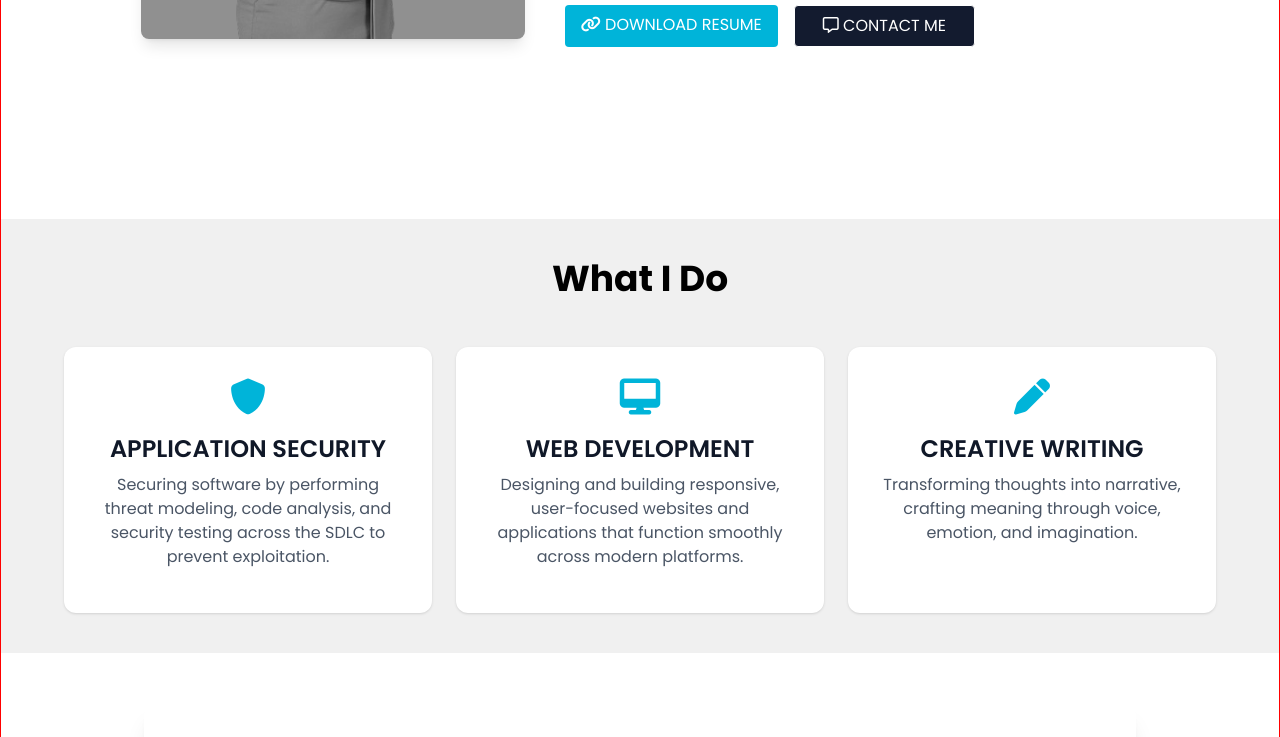
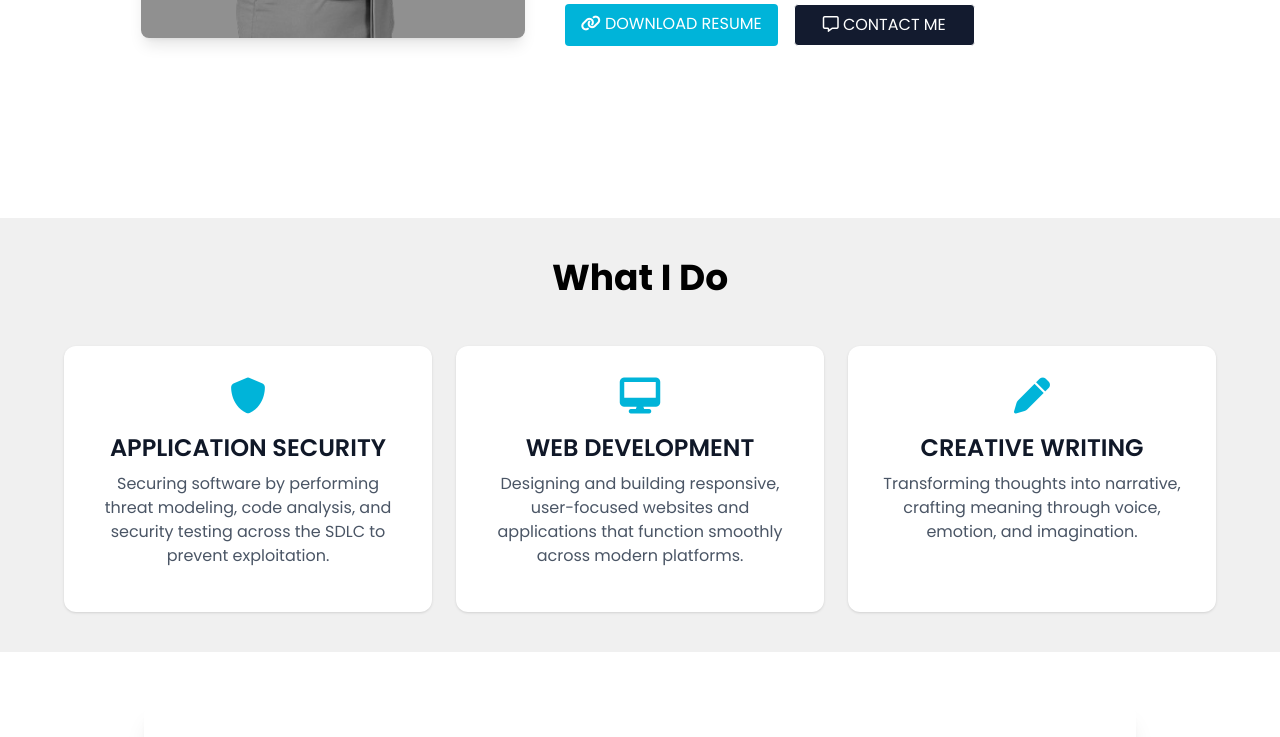
Before and after one commit to CyberLayo/PORTFOLIO, a plain HTML site: page index.html in a window 1280 px wide. Shown: the part 1454-2191 px from the top of the page. Drawn offline with nearby package versions, Linux system fonts and the light colour scheme.

Commit message:
Removed a border line

```diff
--- a/index.html
+++ b/index.html
@@ -15,7 +15,7 @@
   <script src="https://kit.fontawesome.com/020a23cc78.js" crossorigin="anonymous"></script>
 </head>
 
-<body class="font-[poppins]" style="border: 1px solid red;">
+<body class="font-[poppins]">
   <!-- NAVBAR -->
 
   <nav class="bg-white sticky top-0 z-50 py-3 shadow-md dark:bg-white">
```
